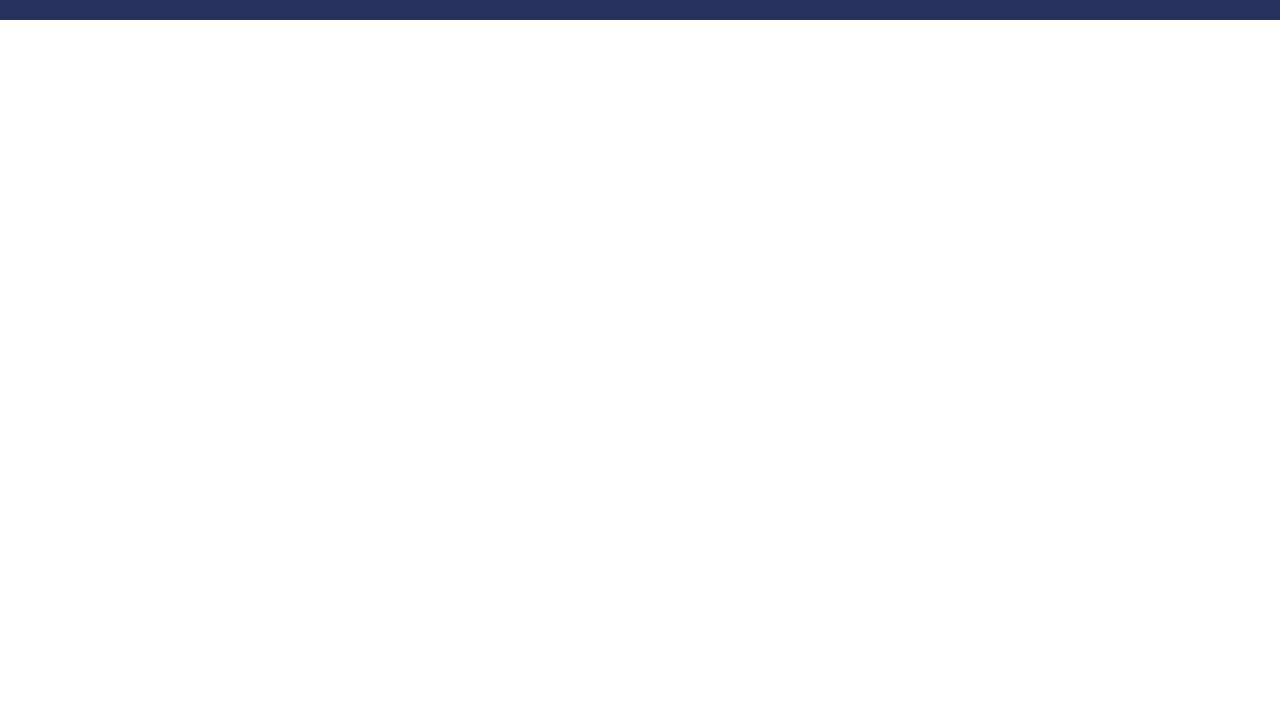
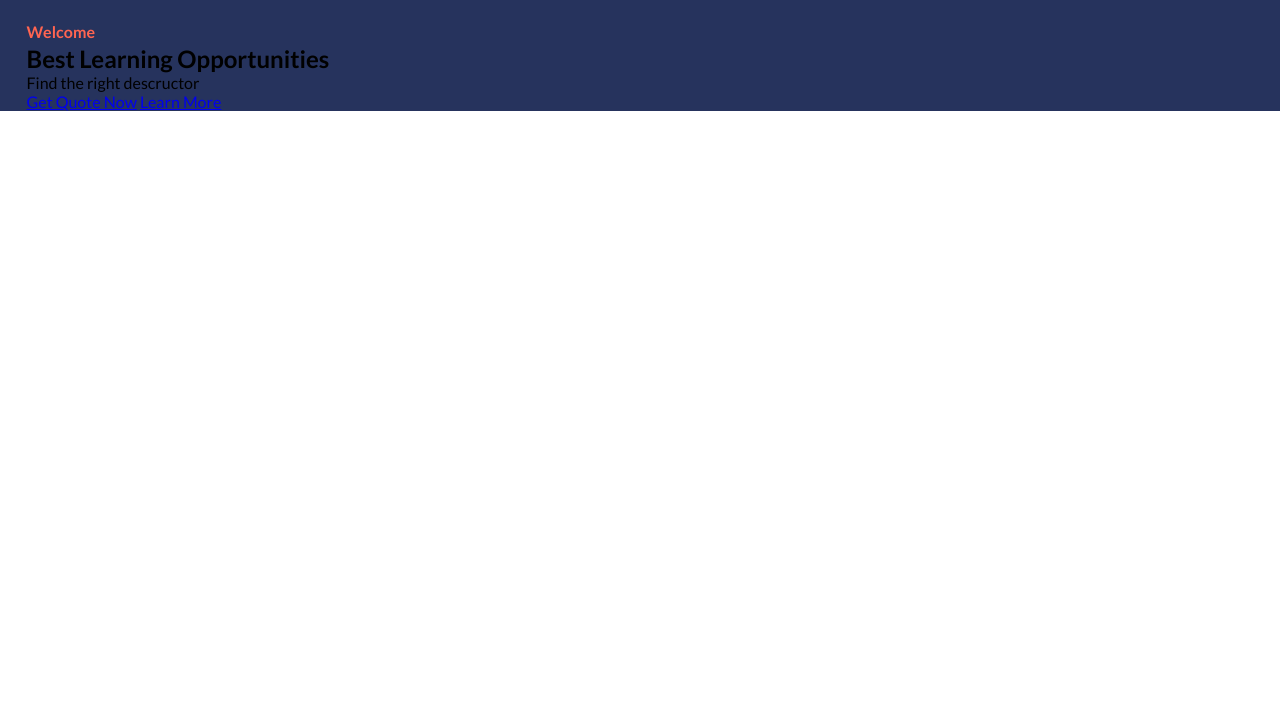
Before and after one commit to belyaevsergeyy/j1022, a plain HTML site: page index.html in a window 1280 px wide. Shown: the part 80-800 px from the top of the page. Drawn offline with Linux system fonts and the light colour scheme.

Commit message:
new site

```diff
--- a/index.html
+++ b/index.html
@@ -41,7 +41,21 @@
         </div>
     </header>
 
+    <section class="welcome-container">
+        <div class="welcome-center-container">
+            <div class="welcome-col">
+                <p class="welcome-col_prefix">Welcome</p>
+                <h2 class="welcome-col_title">Best Learning Opportunities</h2>
+                <p class="welcome-col_description"> Find the right descructor</p>
+                <div class="welcome-col_btn-container">
+                    <a href="#"class="welcome-col_btn-container__first"> Get Quote Now</a>
+                    <a href="#"class="welcome-col_btn-container__last"> Learn More</a>
 
+                </div>
+            </div>
+            <div class="welcome-col"></div>
+        </div>
+    </section>
 
 </body>
 </html>
--- a/style.css
+++ b/style.css
@@ -45,6 +45,7 @@
     height: 100%;
     display: flex;
     align-items: center;
+    margin-right: 240px;
 }
 
 .header-menu_link {
@@ -67,6 +68,7 @@
     height: 100px;
     display: flex;
     align-items: center;
+    margin-right: 77px;
 }
 
 .header-auth-container_login-button {
@@ -102,3 +104,34 @@
     width 12px;
     margin-left: 15px;
 }
+
+.welcome-container {
+    width: 100%;
+    height: auto;
+    display: flex;
+    justify-content: center;
+    background-color: #26335D;
+}
+
+.welcome-center-container {
+    width: 1227px;
+    display: flex;
+    justify-content; space-between;
+    align-items: center;
+}
+
+.welcome-col {
+    display: flex;
+    flex-direction: column;
+    align-items: flex-start;
+}
+
+.welcome-col_prefix {
+    font-size: 16px;
+    font-style: normal;
+    font-weight: 700;
+    line-height: 24px;
+    letter-spacing: 0.1px;
+    color: #FF6551;
+    margin-button: 30px;
+}
```
